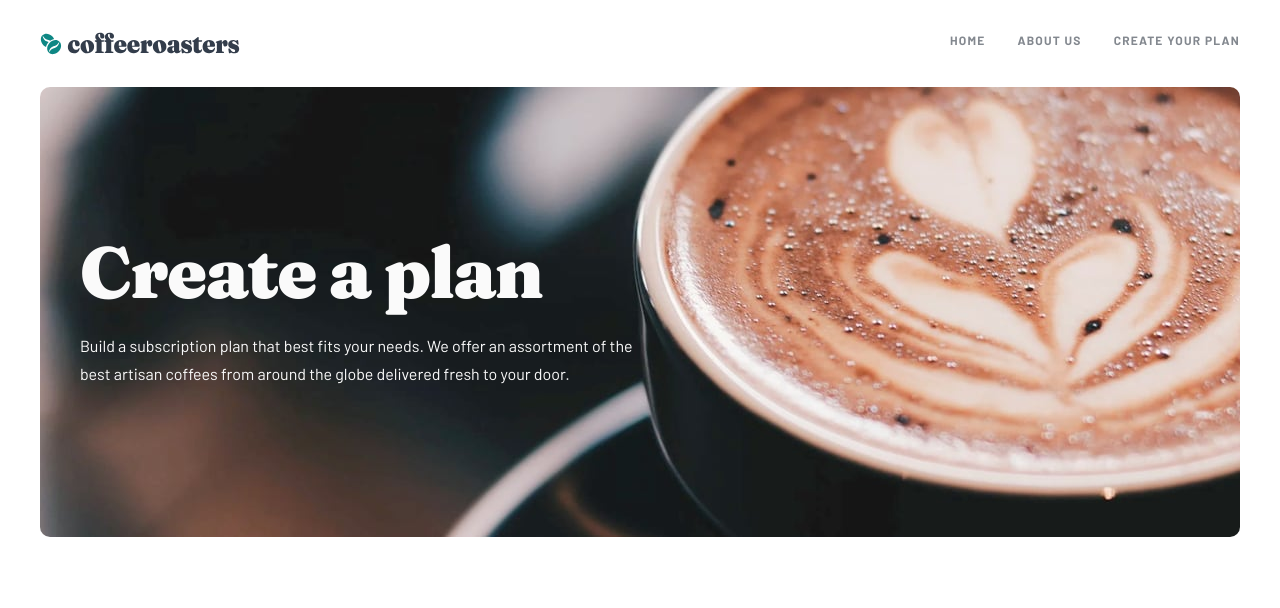
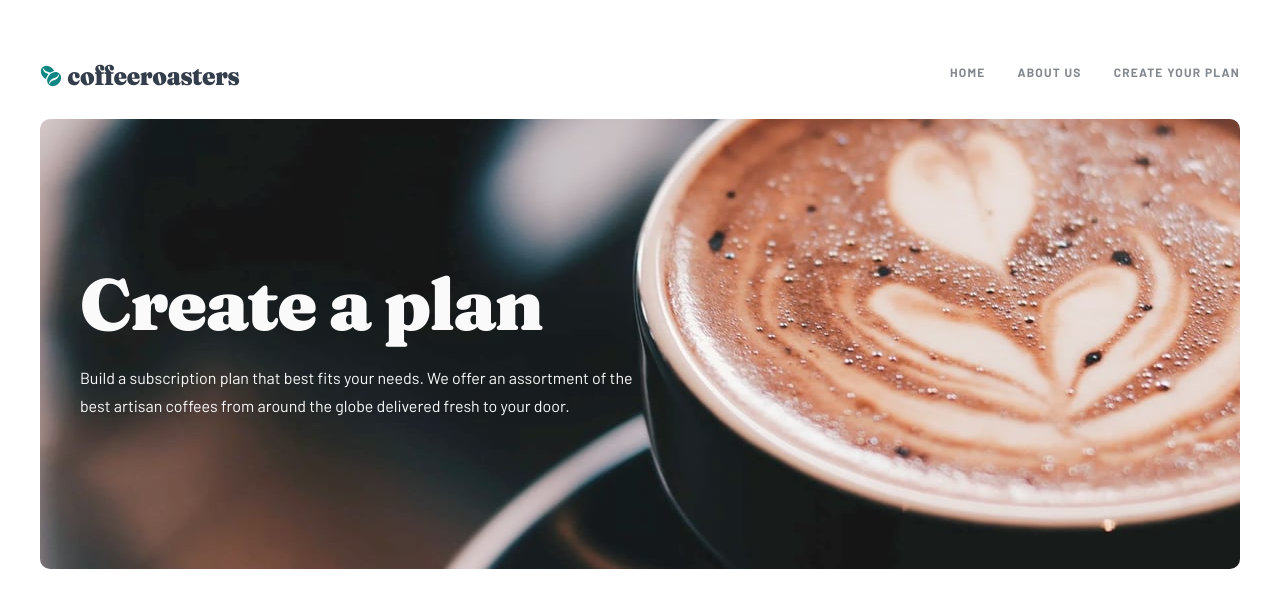
Before and after one commit to austincalvelage/coffee_roasters_subscription, a Next.js app: page /plan in a window 1280 px wide. Shown: the top 608 px of the page. Built offline with nearby package versions, Linux system fonts and the light colour scheme.

Commit message:
removed padding from home page, added top padding to header

```diff
--- a/components/Header.tsx
+++ b/components/Header.tsx
@@ -34,7 +34,7 @@ function Header({}: Props): JSX.Element {
   }
 
   return (
-    <header className='mb-5 flex justify-between md:mb-6 lg:mb-4'>
+    <header className='mb-5 flex justify-between pt-4 md:mb-6 lg:mb-4'>
       <div className='h-full w-20 md:w-30 lg:w-25'>
         <Image src={logo} alt='logo' layout='responsive' />
       </div>
--- a/pages/index.tsx
+++ b/pages/index.tsx
@@ -8,7 +8,7 @@ import ProductSection from '../components/ProductSection'
 
 const Home: NextPage = () => {
   return (
-    <div className='space-y-4  py-4 '>
+    <div className='space-y-4'>
       <Header />
       <main className='space-y-15'>
         <HeroSection page='home' />
```
